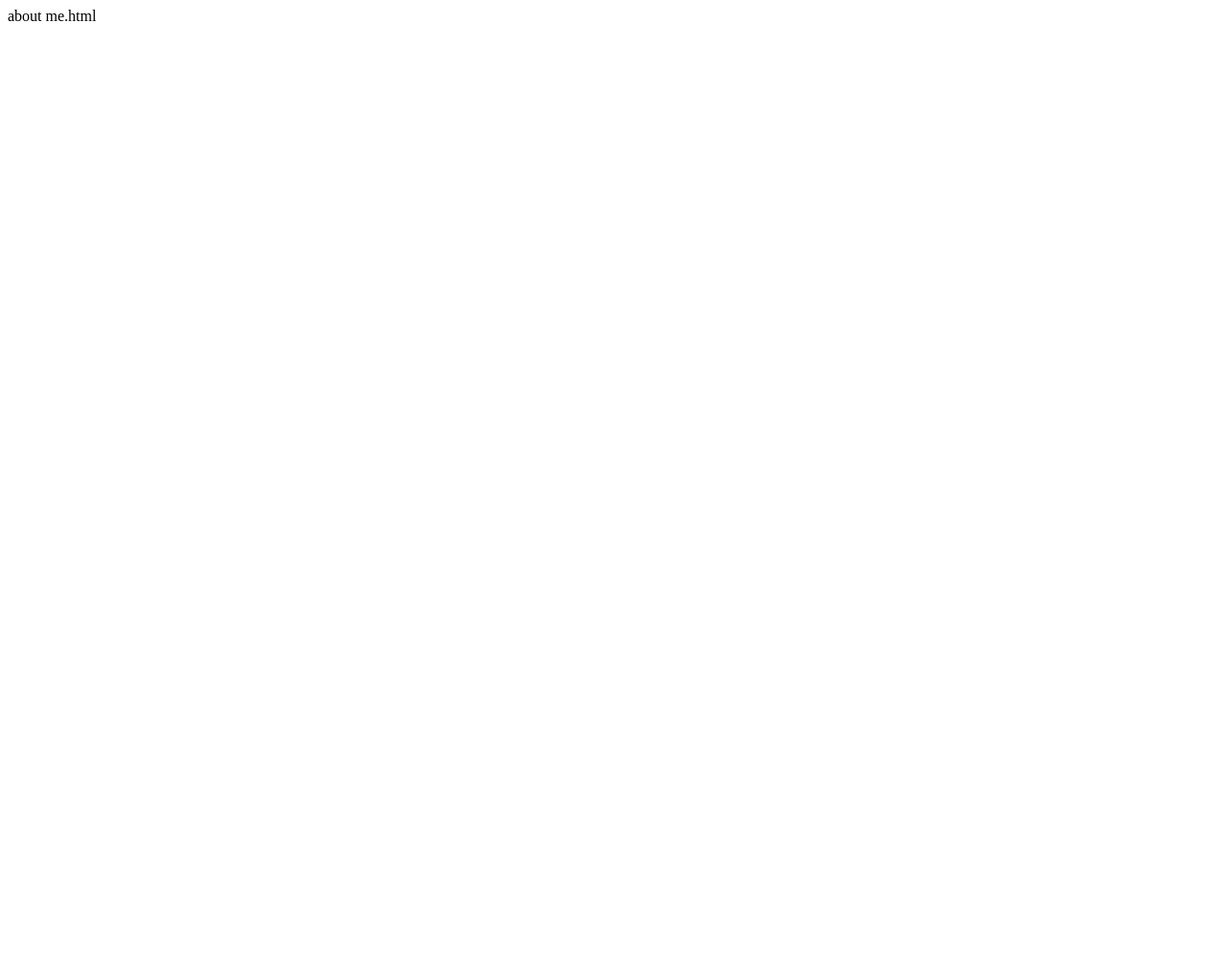
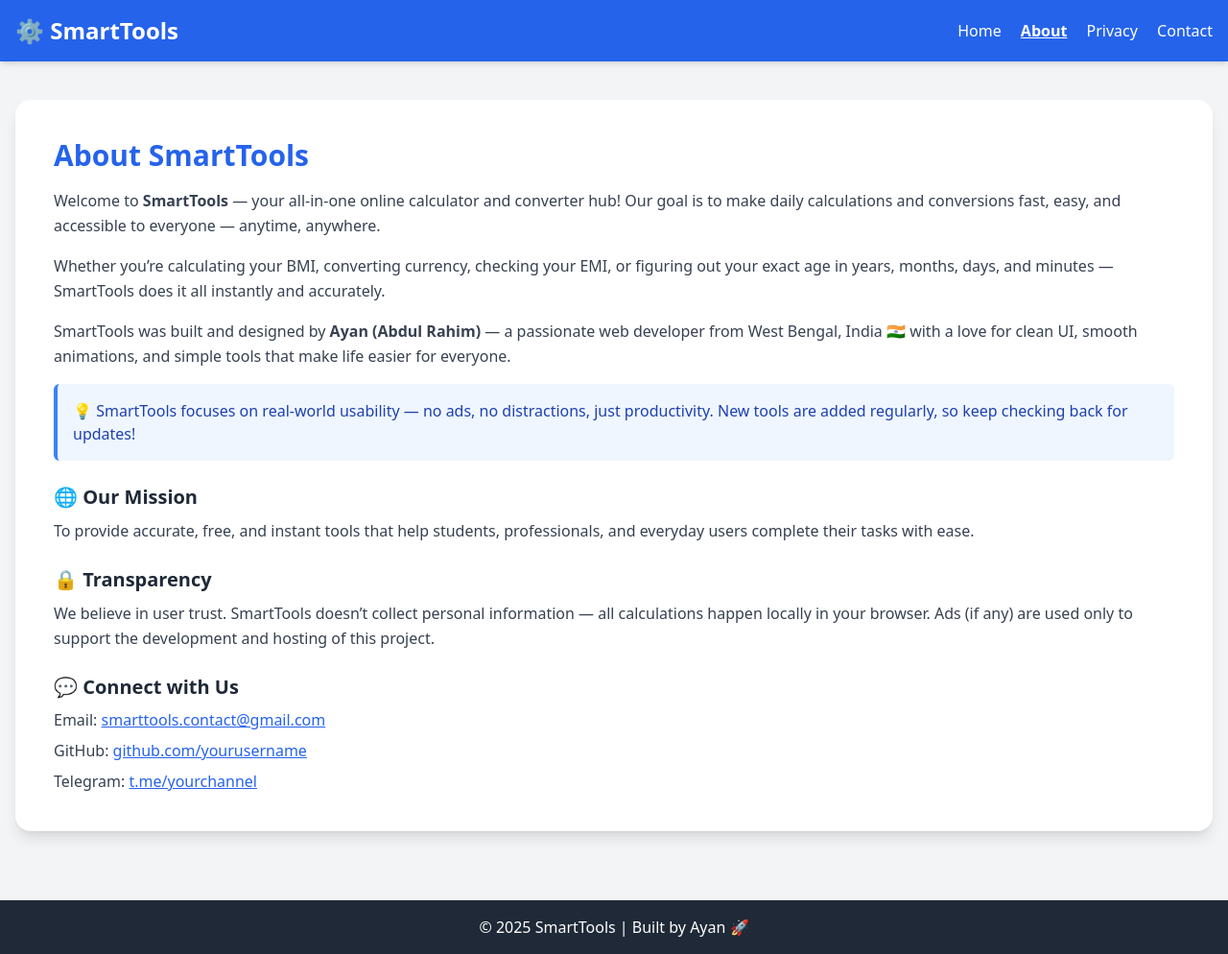
Before and after one commit to aura786/Smart-tools, a plain HTML site: page aboutme.html in a window 1280 px wide. Shown: the whole page at 96% size. Before the commit the page ends 800 px from the top, so only its background shows below. Drawn offline with nearby package versions, Linux system fonts and the light colour scheme.

Commit message:
Update aboutme.html

```diff
--- a/aboutme.html
+++ b/aboutme.html
@@ -1 +1,77 @@
-about me.html
+<!DOCTYPE html>
+<html lang="en">
+<head>
+  <meta charset="UTF-8" />
+  <meta name="viewport" content="width=device-width, initial-scale=1.0" />
+  <title>About | SmartTools</title>
+  <script src="https://cdn.tailwindcss.com"></script>
+  <link rel="icon" href="https://cdn-icons-png.flaticon.com/512/3523/3523063.png" />
+  <style>
+    body { transition: background 0.5s, color 0.5s; }
+  </style>
+</head>
+<body class="bg-gray-100 text-gray-800 flex flex-col min-h-screen">
+
+  <!-- Header -->
+  <header class="bg-blue-600 text-white py-4 shadow-md">
+    <div class="container mx-auto flex justify-between items-center px-4">
+      <h1 class="text-2xl font-bold">⚙️ SmartTools</h1>
+      <nav class="space-x-4">
+        <a href="index.html" class="hover:underline">Home</a>
+        <a href="about.html" class="font-semibold underline">About</a>
+        <a href="privacy.html" class="hover:underline">Privacy</a>
+        <a href="contact.html" class="hover:underline">Contact</a>
+      </nav>
+    </div>
+  </header>
+
+  <!-- About Section -->
+  <main class="flex-grow container mx-auto px-4 py-10">
+    <div class="bg-white shadow-lg rounded-2xl p-6 md:p-10">
+      <h2 class="text-3xl font-bold text-blue-600 mb-4">About SmartTools</h2>
+      <p class="text-gray-700 leading-relaxed mb-4">
+        Welcome to <strong>SmartTools</strong> — your all-in-one online calculator and converter hub!
+        Our goal is to make daily calculations and conversions fast, easy, and accessible to everyone — anytime, anywhere.
+      </p>
+
+      <p class="text-gray-700 leading-relaxed mb-4">
+        Whether you’re calculating your BMI, converting currency, checking your EMI, or figuring out your exact age in years, months, days, and minutes — SmartTools does it all instantly and accurately.
+      </p>
+
+      <p class="text-gray-700 leading-relaxed mb-4">
+        SmartTools was built and designed by <strong>Ayan (Abdul Rahim)</strong> — a passionate web developer from West Bengal, India 🇮🇳
+        with a love for clean UI, smooth animations, and simple tools that make life easier for everyone.
+      </p>
+
+      <div class="bg-blue-50 border-l-4 border-blue-500 p-4 rounded-md mb-4">
+        <p class="text-blue-800 font-medium">
+          💡 SmartTools focuses on real-world usability — no ads, no distractions, just productivity.
+          New tools are added regularly, so keep checking back for updates!
+        </p>
+      </div>
+
+      <h3 class="text-xl font-semibold mt-6 mb-2">🌐 Our Mission</h3>
+      <p class="text-gray-700 leading-relaxed mb-4">
+        To provide accurate, free, and instant tools that help students, professionals, and everyday users complete their tasks with ease.
+      </p>
+
+      <h3 class="text-xl font-semibold mt-6 mb-2">🔒 Transparency</h3>
+      <p class="text-gray-700 leading-relaxed mb-4">
+        We believe in user trust. SmartTools doesn’t collect personal information — all calculations happen locally in your browser.
+        Ads (if any) are used only to support the development and hosting of this project.
+      </p>
+
+      <h3 class="text-xl font-semibold mt-6 mb-2">💬 Connect with Us</h3>
+      <p class="text-gray-700 mb-2">Email: <a href="mailto:smarttools.contact@gmail.com" class="text-blue-600 underline">smarttools.contact@gmail.com</a></p>
+      <p class="text-gray-700 mb-2">GitHub: <a href="https://github.com/yourusername" class="text-blue-600 underline">github.com/yourusername</a></p>
+      <p class="text-gray-700">Telegram: <a href="https://t.me/yourchannel" class="text-blue-600 underline">t.me/yourchannel</a></p>
+    </div>
+  </main>
+
+  <!-- Footer -->
+  <footer class="bg-gray-800 text-white text-center py-4 mt-8">
+    <p>© 2025 SmartTools | Built by Ayan 🚀</p>
+  </footer>
+
+</body>
+</html>
```
